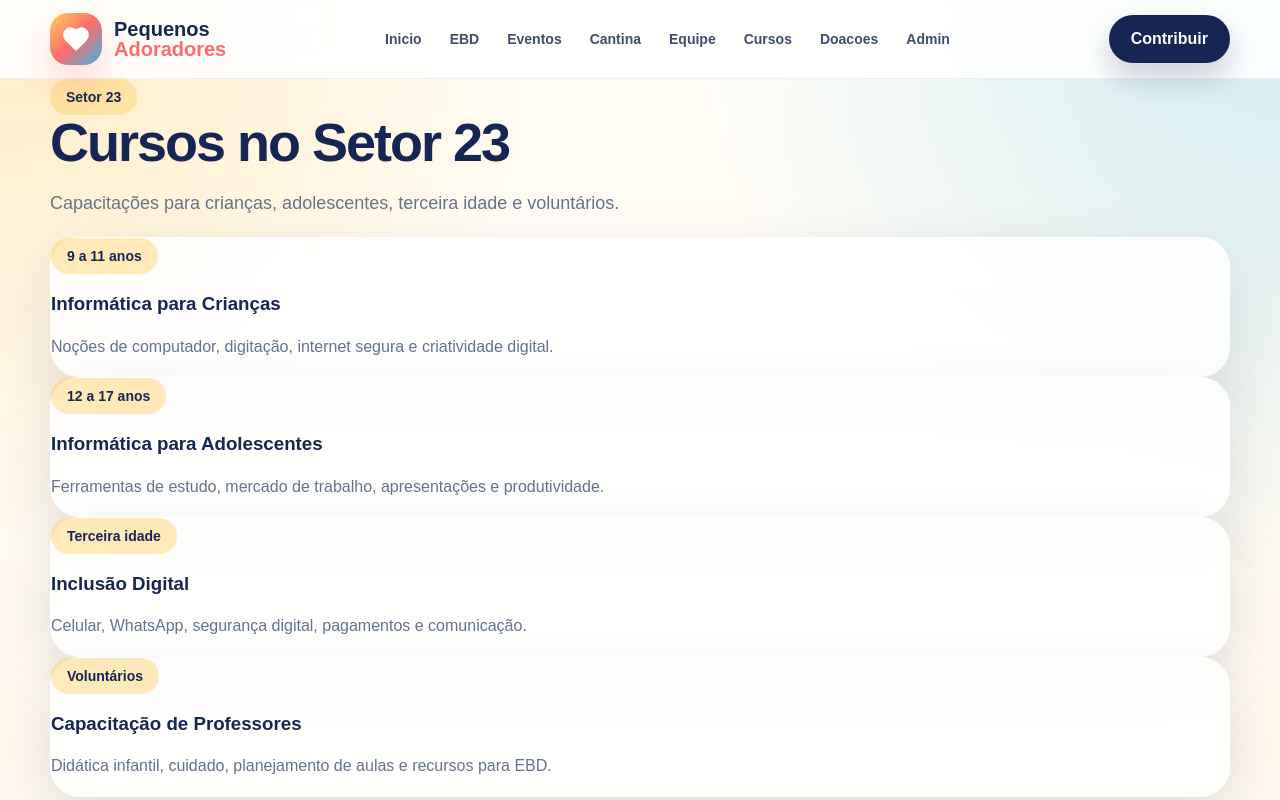
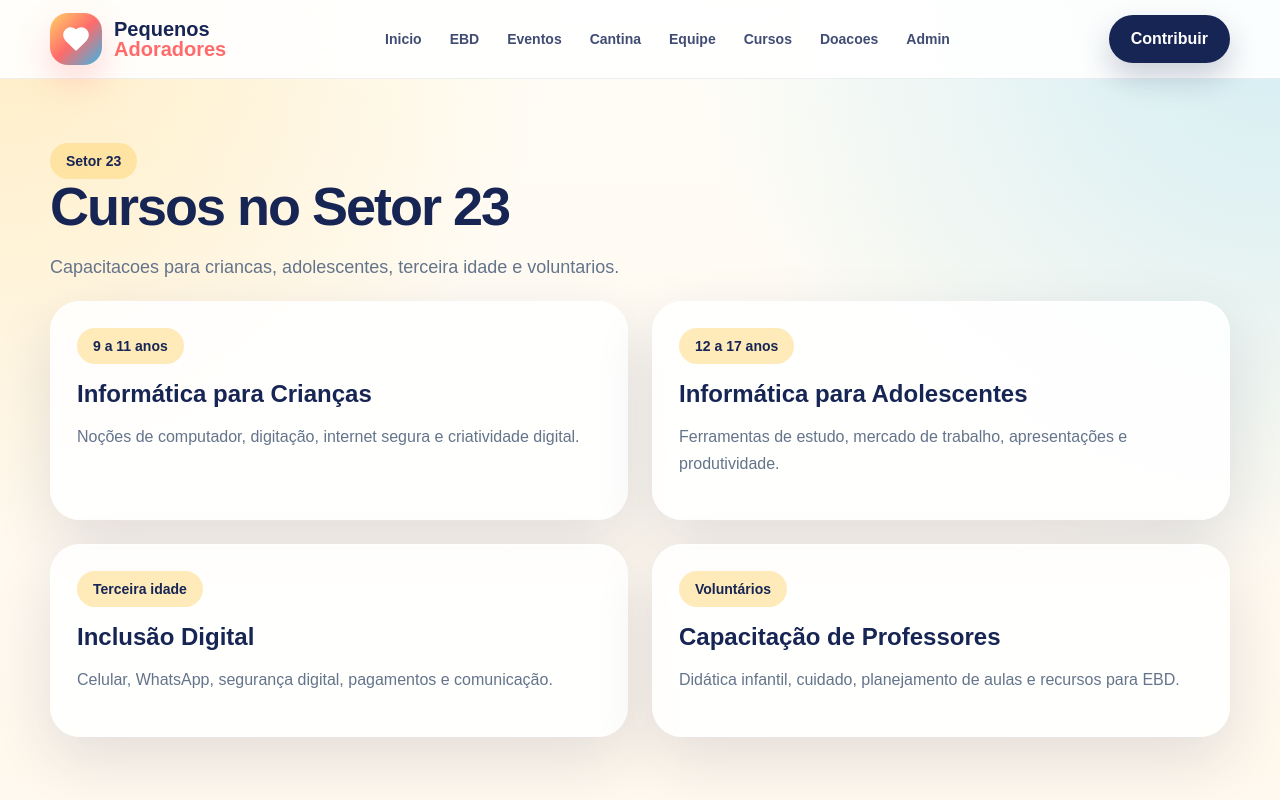
Before and after one commit to alexsandrokajimoto-maker/pequenos-adoradores, a Next.js app: page /cursos in a window 1280 px wide. Shown: the top 800 px of the page. Built offline with nearby package versions, Linux system fonts and the light colour scheme.

Commit message:
Convert cursos page to stable CSS classes

```diff
--- a/app/cursos/page.tsx
+++ b/app/cursos/page.tsx
@@ -1,2 +1,22 @@
 import { cursos } from '@/lib/data';
-export default function CursosPage(){return <section className="container-page py-16"><span className="badge bg-folha/25">Setor 23</span><h1 className="section-title mt-5">Cursos no Setor 23</h1><p className="section-subtitle">Capacitações para crianças, adolescentes, terceira idade e voluntários.</p><div className="mt-10 grid gap-6 md:grid-cols-2">{cursos.map(c=><div className="card p-6" key={c.titulo}><span className="badge bg-sol/40">{c.publico}</span><h3 className="mt-4 text-2xl font-black">{c.titulo}</h3><p className="mt-3 text-slate-700">{c.desc}</p></div>)}</div></section>}
+
+export default function CursosPage() {
+  return (
+    <section className="section">
+      <div className="container-page">
+        <span className="badge">Setor 23</span>
+        <h1 className="section-title">Cursos no Setor 23</h1>
+        <p className="section-subtitle">Capacitacoes para criancas, adolescentes, terceira idade e voluntarios.</p>
+        <div className="grid-2">
+          {cursos.map((c) => (
+            <div className="card feature" key={c.titulo}>
+              <span className="badge">{c.publico}</span>
+              <h3>{c.titulo}</h3>
+              <p>{c.desc}</p>
+            </div>
+          ))}
+        </div>
+      </div>
+    </section>
+  );
+}
```
